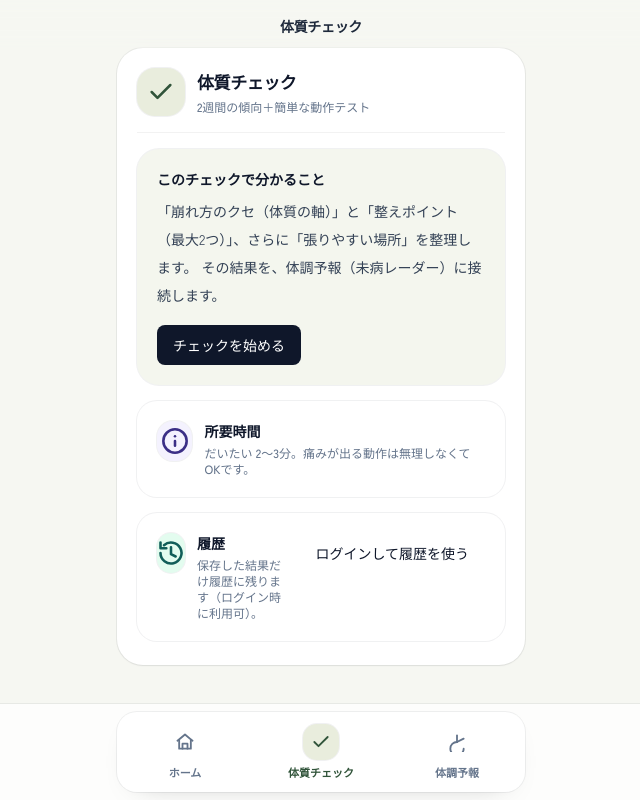
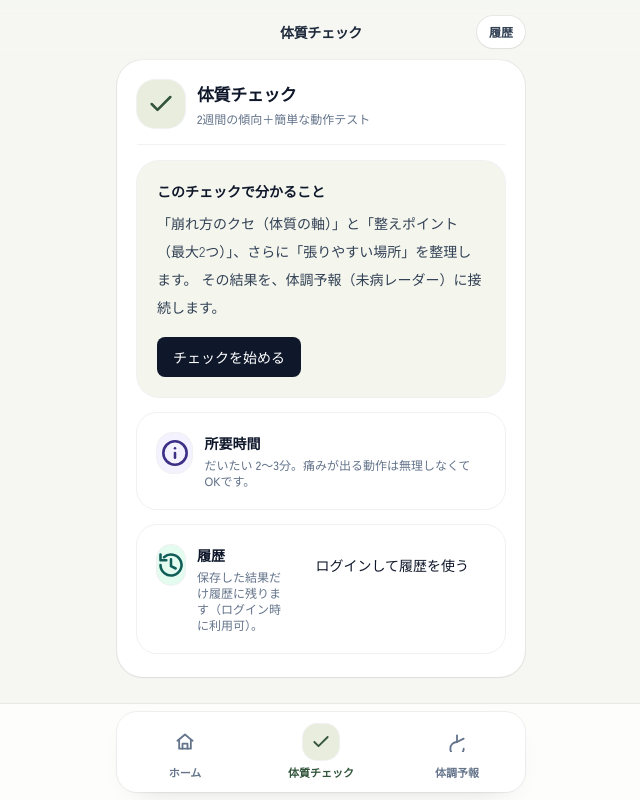
Before and after one commit to totonoucare/totonoucare-webapp, a Next.js app: page /check in a window 1280 px wide. Shown: the whole page, without its empty margins (319-959 px from the left). Built offline with nearby package versions, Linux system fonts and the light colour scheme; no server answers.

Commit message:
Update page.js

```diff
--- a/app/check/page.js
+++ b/app/check/page.js
@@ -61,7 +61,18 @@ export default function CheckLandingPage() {
   const isLoggedIn = !!session;
 
   return (
-    <AppShell title="体質チェック">
+    <AppShell
+      title="体質チェック"
+      headerRight={
+        <button
+          type="button"
+          onClick={() => router.push(isLoggedIn ? "/history" : "/signup")}
+          className="inline-flex items-center gap-2 rounded-full bg-white px-3 py-2 text-xs font-extrabold text-slate-700 shadow-sm ring-1 ring-[var(--ring)] active:scale-[0.99]"
+        >
+          履歴
+        </button>
+      }
+    >
       <Module>
         <ModuleHeader icon={<IconCheck />} title="体質チェック" sub="2週間の傾向＋簡単な動作テスト" />
         <div className="px-5 pb-6 pt-4 space-y-4">
```
